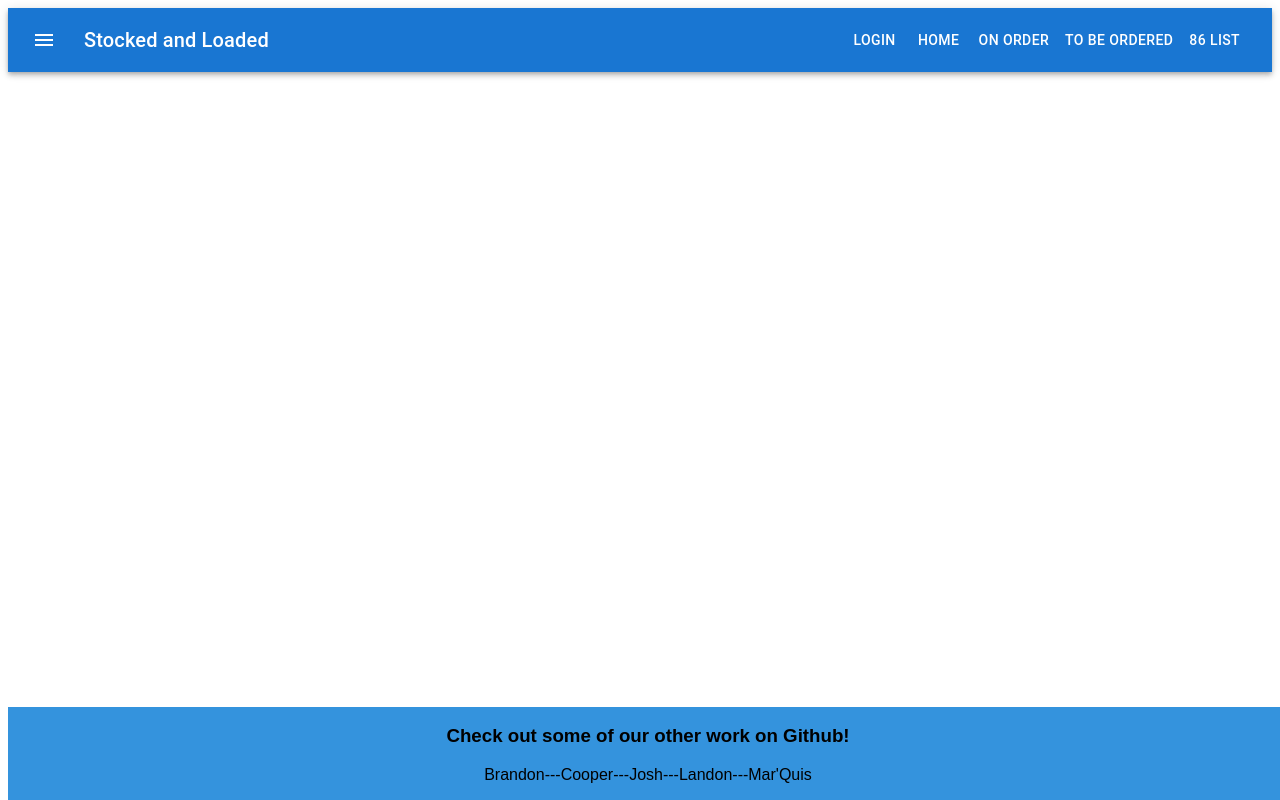
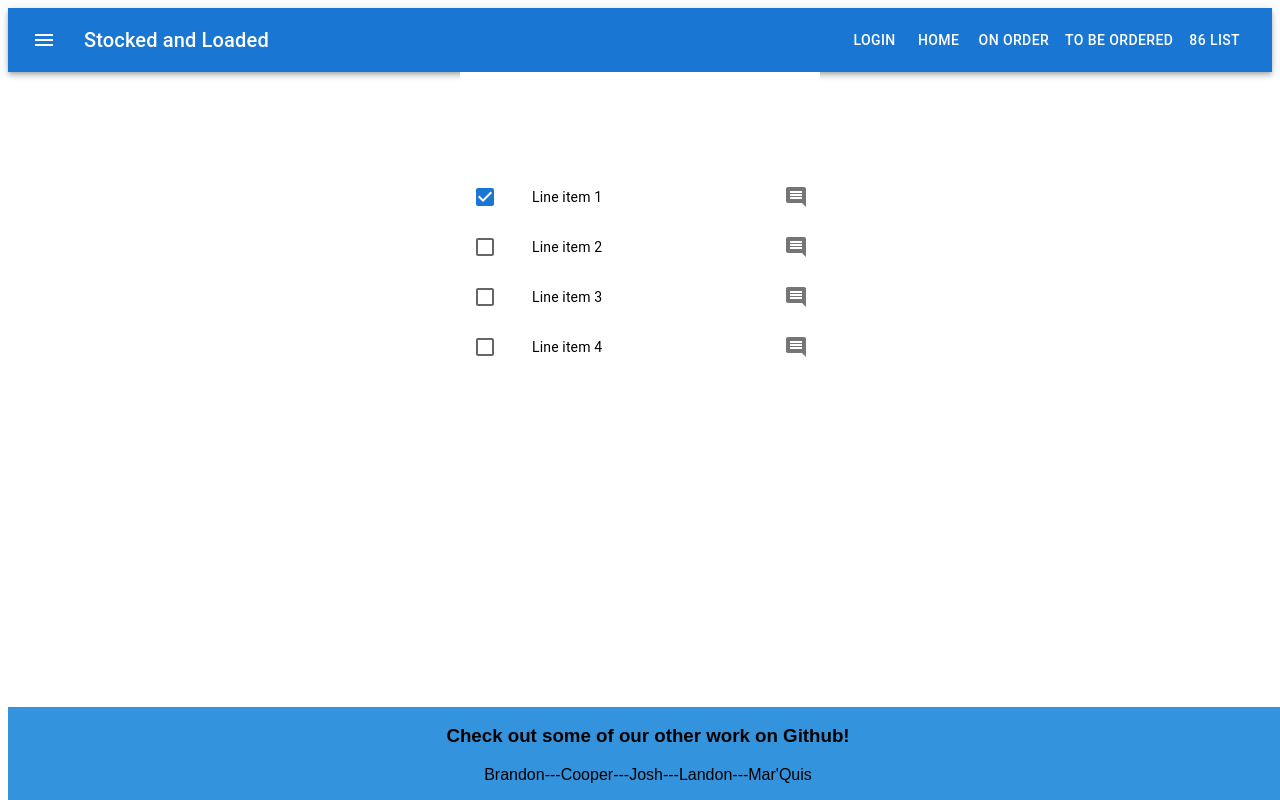
Before and after one commit to AugustusXI/Stocked-and-Loaded, a React (Create React App) app in the folder client/: page /on-order in a window 1280 px wide. Built offline with nearby package versions, Linux system fonts and the light colour scheme.

Commit message:
updated broken routes

```diff
--- a/client/src/App.js
+++ b/client/src/App.js
@@ -31,9 +31,9 @@
           <ButtonAppBar />
           <Routes>
             <Route path="/" element={<Home />} />
-            {/* <Route path="/" element={<onOrder />} /> */}
-            {/* <Route path="/" element={<outOfStock />} /> */}
-            {/* <Route path="/" element={<toOrder />} /> */}
+            <Route path="/on-order" element={<OnOrder />} />
+            <Route path="/out-of-stock" element={<OutOfStock />} />
+            <Route path="/to-order" element={<ToOrder />} />
           </Routes>
           <Footer />
         </>
--- a/client/src/components/ButtonAppBar.js
+++ b/client/src/components/ButtonAppBar.js
@@ -40,17 +40,17 @@
             </Link>
           </Button>
           <Button color="inherit">
-            <Link to="/onorder" style={{ textDecoration: "none", color: 'white' }}>
+            <Link to="/on-order" style={{ textDecoration: "none", color: 'white' }}>
               On Order
             </Link>
           </Button>
           <Button color="inherit">
-            <Link to="/toorder" style={{ textDecoration: "none", color: 'white' }}>
+            <Link to="/to-order" style={{ textDecoration: "none", color: 'white' }}>
               To Be Ordered
             </Link>
           </Button>
           <Button color="inherit">
-            <Link to="/outofstock" style={{ textDecoration: "none", color: 'white' }}>
+            <Link to="/out-of-stock" style={{ textDecoration: "none", color: 'white' }}>
               86 List
             </Link>
           </Button>
--- a/client/src/pages/OnOrder.js
+++ b/client/src/pages/OnOrder.js
@@ -1,7 +1,59 @@
-import React from "react";
+import React from 'react';
+import List from '@mui/material/List';
+import ListItem from '@mui/material/ListItem';
+import ListItemButton from '@mui/material/ListItemButton';
+import ListItemIcon from '@mui/material/ListItemIcon';
+import ListItemText from '@mui/material/ListItemText';
+import Checkbox from '@mui/material/Checkbox';
+import IconButton from '@mui/material/IconButton';
+import CommentIcon from '@mui/icons-material/Comment';
 
-const onOrder = () => {
-  return <div>On Order</div>;
-};
+export default function CheckboxList() {
+  const [checked, setChecked] = React.useState([0]);
 
-export default onOrder;
+  const handleToggle = (value) => () => {
+    const currentIndex = checked.indexOf(value);
+    const newChecked = [...checked];
+
+    if (currentIndex === -1) {
+      newChecked.push(value);
+    } else {
+      newChecked.splice(currentIndex, 1);
+    }
+
+    setChecked(newChecked);
+  };
+
+  return (
+    <List sx={{ width: '100%', maxWidth: 360, bgcolor: 'background.paper' }}>
+      {[0, 1, 2, 3].map((value) => {
+        const labelId = `checkbox-list-label-${value}`;
+
+        return (
+          <ListItem
+            key={value}
+            secondaryAction={
+              <IconButton edge="end" aria-label="comments">
+                <CommentIcon />
+              </IconButton>
+            }
+            disablePadding
+          >
+            <ListItemButton role={undefined} onClick={handleToggle(value)} dense>
+              <ListItemIcon>
+                <Checkbox
+                  edge="start"
+                  checked={checked.indexOf(value) !== -1}
+                  tabIndex={-1}
+                  disableRipple
+                  inputProps={{ 'aria-labelledby': labelId }}
+                />
+              </ListItemIcon>
+              <ListItemText id={labelId} primary={`Line item ${value + 1}`} />
+            </ListItemButton>
+          </ListItem>
+        );
+      })}
+    </List>
+  );
+}
```
